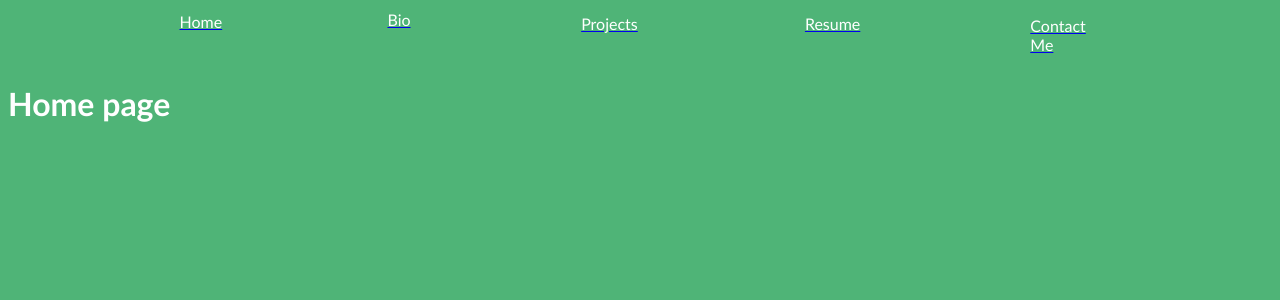
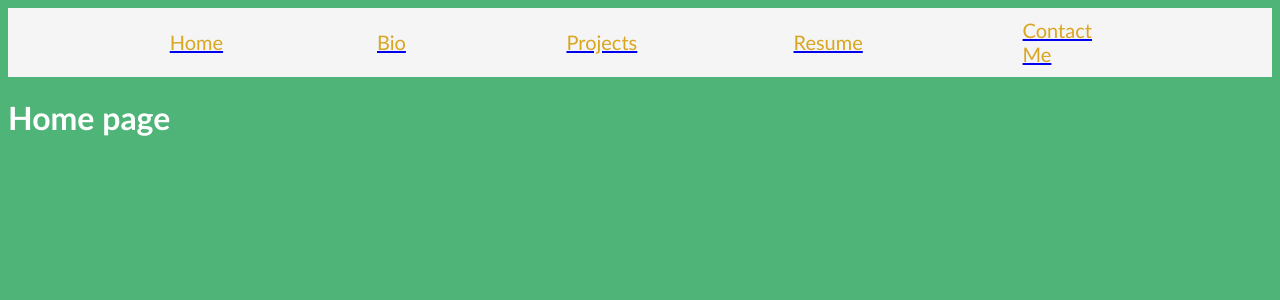
Before and after one commit to mackenziekroon/portfolio, a React (Create React App) app: page / in a window 1280 px wide. Shown: the top 300 px of the page. Built offline with nearby package versions, Linux system fonts and the light colour scheme.

Commit message:
css navbar

```diff
--- a/public/style.css
+++ b/public/style.css
@@ -5,13 +5,18 @@ body {
 
 .navbar-container {
   display: flex;
+  align-items: center;
   justify-content: space-evenly;
+  background-color: whitesmoke;
 }
 
 .nav-header {
+  align-items: center;
+  justify-content: center;
   margin: 10%;
-  color: white;
+  color: goldenrod;
   text-decoration: none;
+  font-size: 20px;
 }
 
 .seekr-container {
```
Also changed, not shown: 1 other file (tests, documents, lock files or other folders).
